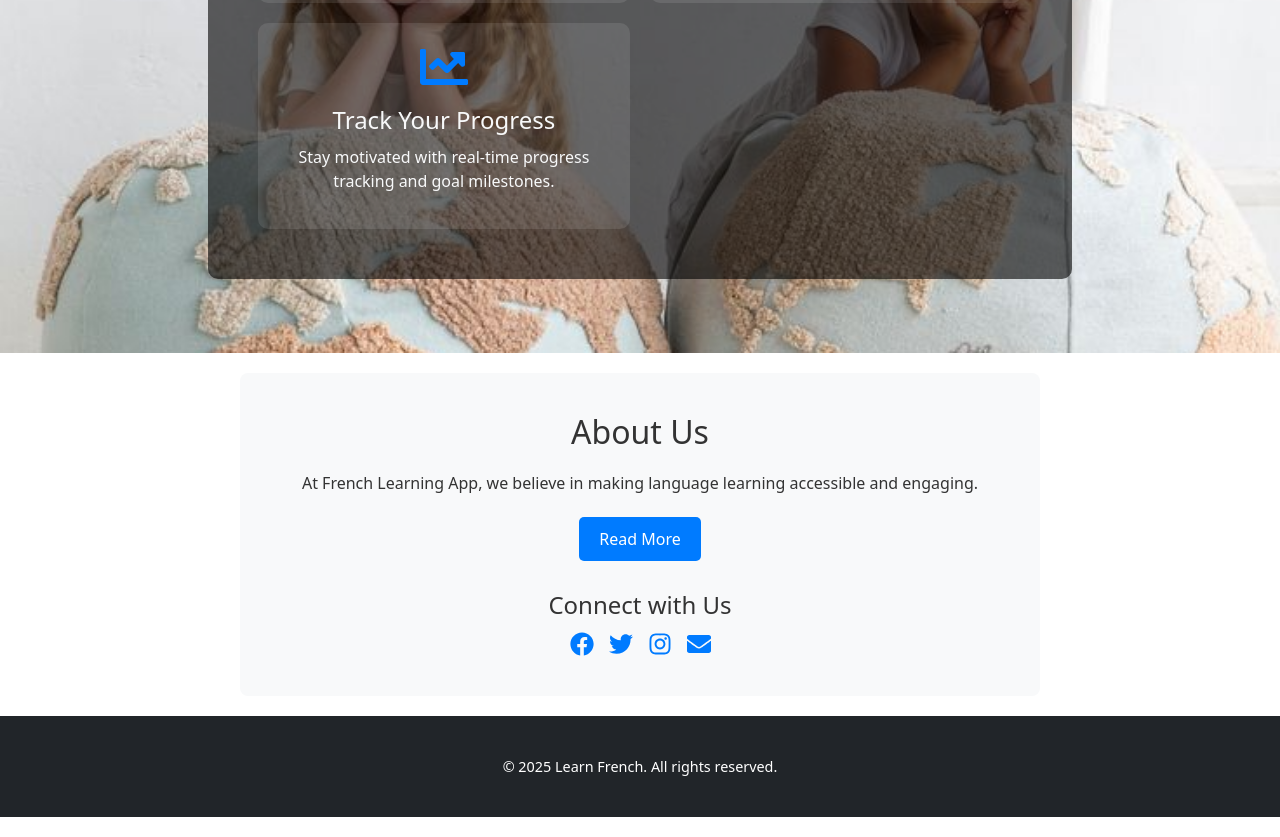
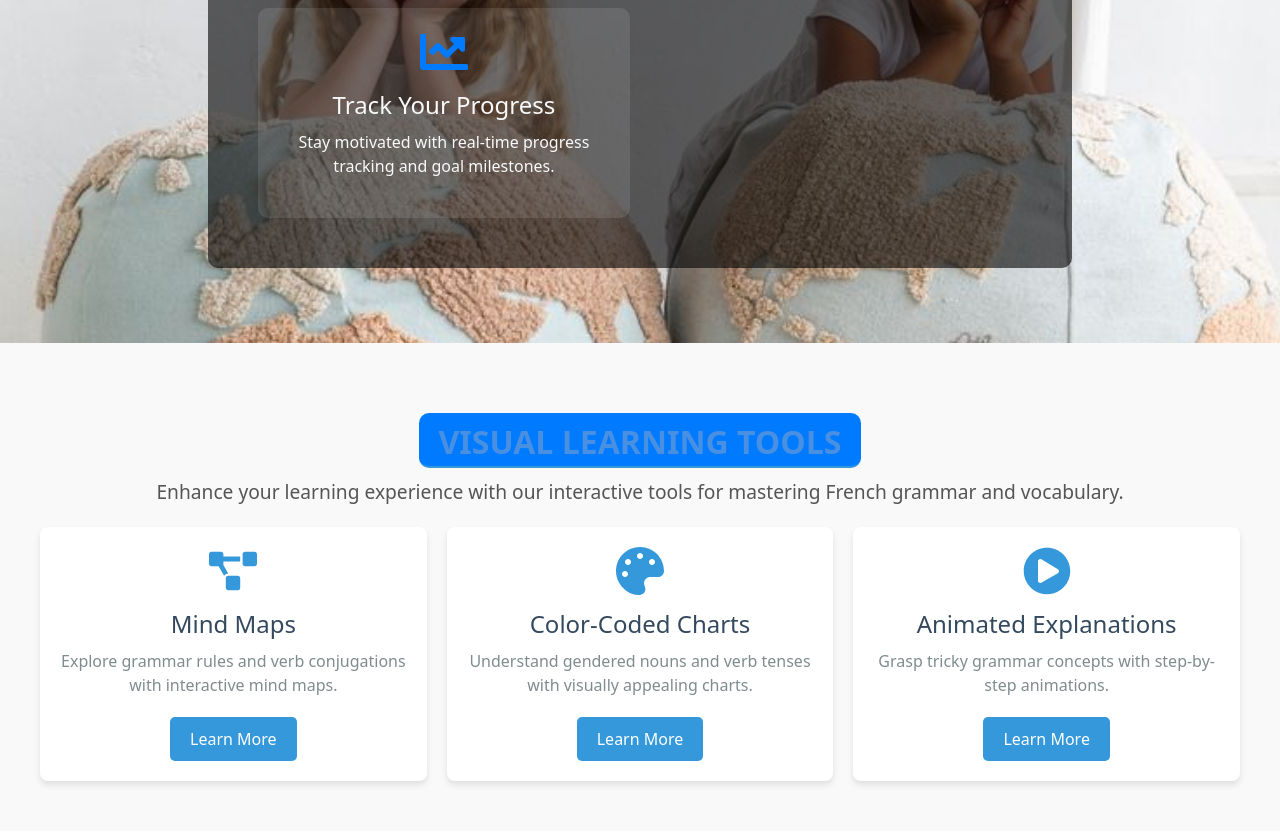
Before and after one commit to benlaguroun/french-learning-app, a React (Create React App) app: page / in a window 1280 px wide. Shown: the part 1960-2797 px from the top of the page. Built offline with nearby package versions, Linux system fonts and the light colour scheme.

Commit message:
add a section mindmap

```diff
--- a/src/App.js
+++ b/src/App.js
@@ -6,13 +6,14 @@ import Footer from "./components/Footer";
 import Home from "./pages/Home";
 import LearningPath from "./pages/LearningPath";
 import LevelPage from "./pages/LevelPage";
-import FeatureSection from "./components/FeatureSection";
 import TestNiveau from "./components/TestNiveau";
 import TableauLettres from "./components/TableauLettres";
 import InteractiveSyllable from "./components/InteractiveSyllable";
 import TableauSelector from "./components/TableauSelector";
 import SyllabicTableau from "./components/SyllabicTableau";
 import VocabularyPage from "./components/VocabularyPage";
+import MindMaps from "./components/MindMaps";
+import ColorCodedCharts from "./components/ColorCodedCharts";
 
 const App = () => {
   return (
@@ -23,7 +24,6 @@ const App = () => {
           <Route path="/" element={<Home />} />
           <Route path="/learning-path" element={<LearningPath />} />
           <Route path="/level/:levelId" element={<LevelPage />} />
-          <Route path="/" element={<FeatureSection />} />
           <Route path="/test-niveau" element={<TestNiveau />} />
           <Route path="/tableau-lettres" element={<TableauLettres />} />
           <Route
@@ -33,8 +33,9 @@ const App = () => {
           <Route path="/tableau-selector" element={<TableauSelector />} />
           <Route path="/tableau/:id" element={<SyllabicTableau />} />
           <Route path="/vocabulaire" element={<VocabularyPage />} />
+          <Route path="/mind-maps" element={<MindMaps />} />
+          <Route path="/color-coded-charts" element={<ColorCodedCharts />} />
         </Routes>
-
         <Footer />
       </div>
     </Router>
--- /dev/null
+++ b/src/components/ColorCodedCharts.css
@@ -0,0 +1,71 @@
+.color-coded-charts {
+  padding: 20px;
+  font-family: Arial, sans-serif;
+}
+
+.section-title {
+  font-size: 2rem;
+  text-align: center;
+  margin-bottom: 10px;
+}
+
+.section-description {
+  text-align: center;
+  margin-bottom: 20px;
+  color: #555;
+}
+
+.chart-section {
+  margin-bottom: 30px;
+}
+
+.chart-title {
+  font-size: 1.5rem;
+  margin-bottom: 10px;
+  color: #333;
+}
+
+.chart {
+  display: flex;
+  justify-content: space-between;
+  gap: 15px;
+  flex-wrap: wrap;
+}
+
+.chart-item {
+  flex: 1;
+  min-width: 200px;
+  padding: 15px;
+  border-radius: 8px;
+  text-align: center;
+  color: white;
+}
+
+.masculine {
+  background-color: #4a90e2;
+}
+
+.feminine {
+  background-color: #f78fb3;
+}
+
+.present {
+  background-color: #50c878;
+}
+
+.past {
+  background-color: #f9d71c;
+}
+
+.future {
+  background-color: #fa8072;
+}
+
+ul {
+  list-style-type: none;
+  padding: 0;
+}
+
+li {
+  margin: 5px 0;
+}
--- /dev/null
+++ b/src/components/ColorCodedCharts.jsx
@@ -0,0 +1,70 @@
+import React from "react";
+import "./ColorCodedCharts.css";
+
+const ColorCodedCharts = () => {
+  return (
+    <div className="color-coded-charts">
+      <h2 className="section-title">Color-Coded Charts</h2>
+      <p className="section-description">
+        Visualize French grammar with color-coded charts for gendered nouns and
+        verb tenses.
+      </p>
+
+      {/* Gendered Nouns Section */}
+      <div className="chart-section">
+        <h3 className="chart-title">Gendered Nouns</h3>
+        <div className="chart">
+          <div className="chart-item masculine">
+            <p>Masculine</p>
+            <ul>
+              <li>le chat (the cat)</li>
+              <li>le livre (the book)</li>
+              <li>le chien (the dog)</li>
+            </ul>
+          </div>
+          <div className="chart-item feminine">
+            <p>Feminine</p>
+            <ul>
+              <li>la maison (the house)</li>
+              <li>la voiture (the car)</li>
+              <li>la fleur (the flower)</li>
+            </ul>
+          </div>
+        </div>
+      </div>
+
+      {/* Verb Tenses Section */}
+      <div className="chart-section">
+        <h3 className="chart-title">Verb Tenses</h3>
+        <div className="chart">
+          <div className="chart-item present">
+            <p>Present Tense</p>
+            <ul>
+              <li>je parle (I speak)</li>
+              <li>tu manges (you eat)</li>
+              <li>il écrit (he writes)</li>
+            </ul>
+          </div>
+          <div className="chart-item past">
+            <p>Past Tense</p>
+            <ul>
+              <li>j'ai parlé (I spoke)</li>
+              <li>tu as mangé (you ate)</li>
+              <li>il a écrit (he wrote)</li>
+            </ul>
+          </div>
+          <div className="chart-item future">
+            <p>Future Tense</p>
+            <ul>
+              <li>je parlerai (I will speak)</li>
+              <li>tu mangeras (you will eat)</li>
+              <li>il écrira (he will write)</li>
+            </ul>
+          </div>
+        </div>
+      </div>
+    </div>
+  );
+};
+
+export default ColorCodedCharts;
--- /dev/null
+++ b/src/components/MindMaps.css
@@ -0,0 +1,70 @@
+.mind-maps-page {
+  padding: 20px;
+  text-align: center;
+}
+
+.section-title {
+  font-size: 2rem;
+  margin-bottom: 10px;
+  color: #4a90e2;
+}
+
+.section-description {
+  font-size: 1.2rem;
+  margin-bottom: 30px;
+  color: #555;
+}
+
+.mind-maps-grid {
+  display: grid;
+  grid-template-columns: repeat(auto-fit, minmax(250px, 1fr));
+  gap: 20px;
+}
+
+.mind-map-card {
+  background-color: #fff;
+  border-radius: 10px;
+  box-shadow: 0 4px 6px rgba(0, 0, 0, 0.1);
+  padding: 20px;
+  text-align: center;
+  transition: transform 0.3s ease, box-shadow 0.3s ease;
+}
+
+.mind-map-card:hover {
+  transform: translateY(-5px);
+  box-shadow: 0 6px 10px rgba(0, 0, 0, 0.2);
+}
+
+.mind-map-image {
+  width: 100%;
+  height: auto;
+  border-radius: 8px;
+  margin-bottom: 15px;
+}
+
+.mind-map-title {
+  font-size: 1.5rem;
+  color: #333;
+  margin-bottom: 10px;
+}
+
+.mind-map-description {
+  font-size: 1rem;
+  color: #666;
+  margin-bottom: 20px;
+}
+
+.view-mind-map-button {
+  padding: 10px 15px;
+  font-size: 1rem;
+  color: #fff;
+  background-color: #4a90e2;
+  border: none;
+  border-radius: 5px;
+  cursor: pointer;
+  transition: background-color 0.3s ease;
+}
+
+.view-mind-map-button:hover {
+  background-color: #357abf;
+}
--- /dev/null
+++ b/src/components/MindMaps.jsx
@@ -0,0 +1,58 @@
+import React from "react";
+import "./MindMaps.css";
+
+const MindMaps = () => {
+  const mindMapsData = [
+    {
+      title: "Present Tense Conjugations",
+      description:
+        "Explore regular and irregular verb conjugations in the present tense.",
+      image: "/images/present-tense-mindmap.jpg",
+    },
+    {
+      title: "Gendered Nouns",
+      description:
+        "Understand the rules for masculine and feminine nouns with examples.",
+      image: "/images/gendered-nouns-mindmap.jpg",
+    },
+    {
+      title: "Sentence Structure",
+      description:
+        "Learn how to structure sentences for questions, negations, and statements.",
+      image: "/images/sentence-structure-mindmap.jpg",
+    },
+    {
+      title: "Verb Tenses",
+      description:
+        "Dive into past, present, and future tenses with key examples.",
+      image: "/images/verb-tenses-mindmap.jpg",
+    },
+  ];
+
+  return (
+    <div className="mind-maps-page">
+      <h2 className="section-title">Interactive Mind Maps</h2>
+      <p className="section-description">
+        Explore grammar rules and verb conjugations with visual, interactive
+        mind maps.
+      </p>
+      <div className="mind-maps-grid">
+        {mindMapsData.map((map, index) => (
+          <div key={index} className="mind-map-card">
+            <img src={map.image} alt={map.title} className="mind-map-image" />
+            <h3 className="mind-map-title">{map.title}</h3>
+            <p className="mind-map-description">{map.description}</p>
+            <button
+              className="view-mind-map-button"
+              onClick={() => alert(`Opening ${map.title}...`)}
+            >
+              View Mind Map
+            </button>
+          </div>
+        ))}
+      </div>
+    </div>
+  );
+};
+
+export default MindMaps;
--- /dev/null
+++ b/src/components/VisualLearningSection.css
@@ -0,0 +1,100 @@
+/* Section Styles */
+.visual-learning-section {
+  padding: 50px 20px;
+  text-align: center;
+  background: #f9f9f9;
+}
+
+.section-title {
+  font-size: 2.5rem;
+  margin-bottom: 15px;
+  color: #2c3e50;
+}
+
+.section-description {
+  font-size: 1.2rem;
+  margin-bottom: 30px;
+  color: #7f8c8d;
+}
+
+/* Grid Layout */
+.learning-grid {
+  display: grid;
+  grid-template-columns: repeat(auto-fit, minmax(300px, 1fr));
+  gap: 20px;
+  max-width: 1200px;
+  margin: 0 auto;
+}
+
+/* Card Styles */
+.learning-card {
+  background: white;
+  border-radius: 8px;
+  box-shadow: 0 4px 6px rgba(0, 0, 0, 0.1);
+  padding: 20px;
+  text-align: center;
+  transition: transform 0.3s ease, box-shadow 0.3s ease;
+}
+
+.learning-card:hover {
+  transform: translateY(-5px);
+  box-shadow: 0 6px 10px rgba(0, 0, 0, 0.15);
+}
+
+.learning-icon {
+  font-size: 3rem;
+  color: #3498db;
+  margin-bottom: 15px;
+}
+
+h3 {
+  font-size: 1.5rem;
+  color: #34495e;
+  margin-bottom: 10px;
+}
+
+p {
+  font-size: 1rem;
+  color: #7f8c8d;
+  margin-bottom: 20px;
+}
+
+/* Button Styles */
+.learn-more-button {
+  padding: 10px 20px;
+  border: none;
+  border-radius: 5px;
+  background-color: #3498db;
+  color: white;
+  font-size: 1rem;
+  cursor: pointer;
+  transition: background-color 0.3s ease;
+}
+
+.learn-more-button:hover {
+  background-color: #1d6fa5;
+}
+
+/* Responsive Design */
+@media (max-width: 768px) {
+  .section-title {
+    font-size: 2rem;
+  }
+
+  .section-description {
+    font-size: 1rem;
+  }
+
+  h3 {
+    font-size: 1.2rem;
+  }
+
+  p {
+    font-size: 0.9rem;
+  }
+
+  .learn-more-button {
+    font-size: 0.9rem;
+    padding: 8px 16px;
+  }
+}
--- /dev/null
+++ b/src/components/VisualLearningSection.js
@@ -0,0 +1,48 @@
+import React from "react";
+import { Link } from "react-router-dom";
+import "./VisualLearningSection.css";
+import { FaProjectDiagram, FaPalette, FaPlayCircle } from "react-icons/fa";
+
+const VisualLearningSection = () => {
+  return (
+    <section className="visual-learning-section">
+      <h2 className="section-title">Visual Learning Tools</h2>
+      <p className="section-description">
+        Enhance your learning experience with our interactive tools for
+        mastering French grammar and vocabulary.
+      </p>
+      <div className="learning-grid">
+        <div className="learning-card">
+          <FaProjectDiagram className="learning-icon" />
+          <h3>Mind Maps</h3>
+          <p>
+            Explore grammar rules and verb conjugations with interactive mind
+            maps.
+          </p>
+          <Link to="/mind-maps">
+            <button className="learn-more-button">Learn More</button>
+          </Link>
+        </div>
+        <div className="learning-card">
+          <FaPalette className="learning-icon" />
+          <h3>Color-Coded Charts</h3>
+          <p>
+            Understand gendered nouns and verb tenses with visually appealing
+            charts.
+          </p>
+          <Link to="/color-coded-charts">
+            <button className="learn-more-button">Learn More</button>
+          </Link>
+        </div>
+        <div className="learning-card">
+          <FaPlayCircle className="learning-icon" />
+          <h3>Animated Explanations</h3>
+          <p>Grasp tricky grammar concepts with step-by-step animations.</p>
+          <button className="learn-more-button">Learn More</button>
+        </div>
+      </div>
+    </section>
+  );
+};
+
+export default VisualLearningSection;
--- a/src/pages/Home.jsx
+++ b/src/pages/Home.jsx
@@ -2,6 +2,7 @@ import React from "react";
 import FeatureSection from "../components/FeatureSection";
 import AboutUsSection from "../components/AboutUsSection";
 import AppShowcaseSection from "../components/AppShowcaseSection";
+import VisualLearningSection from "../components/VisualLearningSection"; // Corrected path
 import "./Home.css";
 
 const Home = () => {
@@ -19,6 +20,7 @@ const Home = () => {
       </header>
       <FeatureSection />
       <AppShowcaseSection />
+      <VisualLearningSection />
       <AboutUsSection />
     </div>
   );
```
